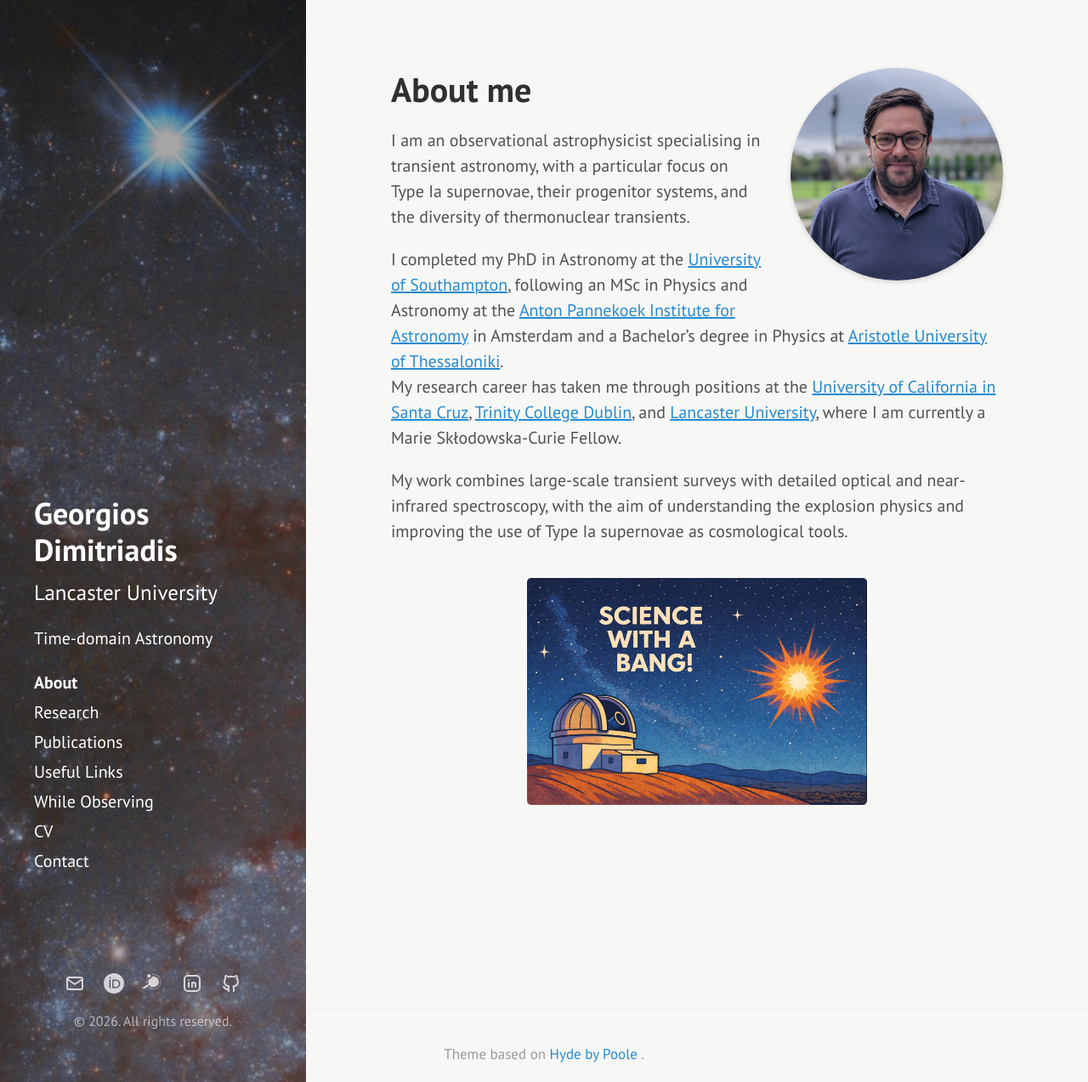
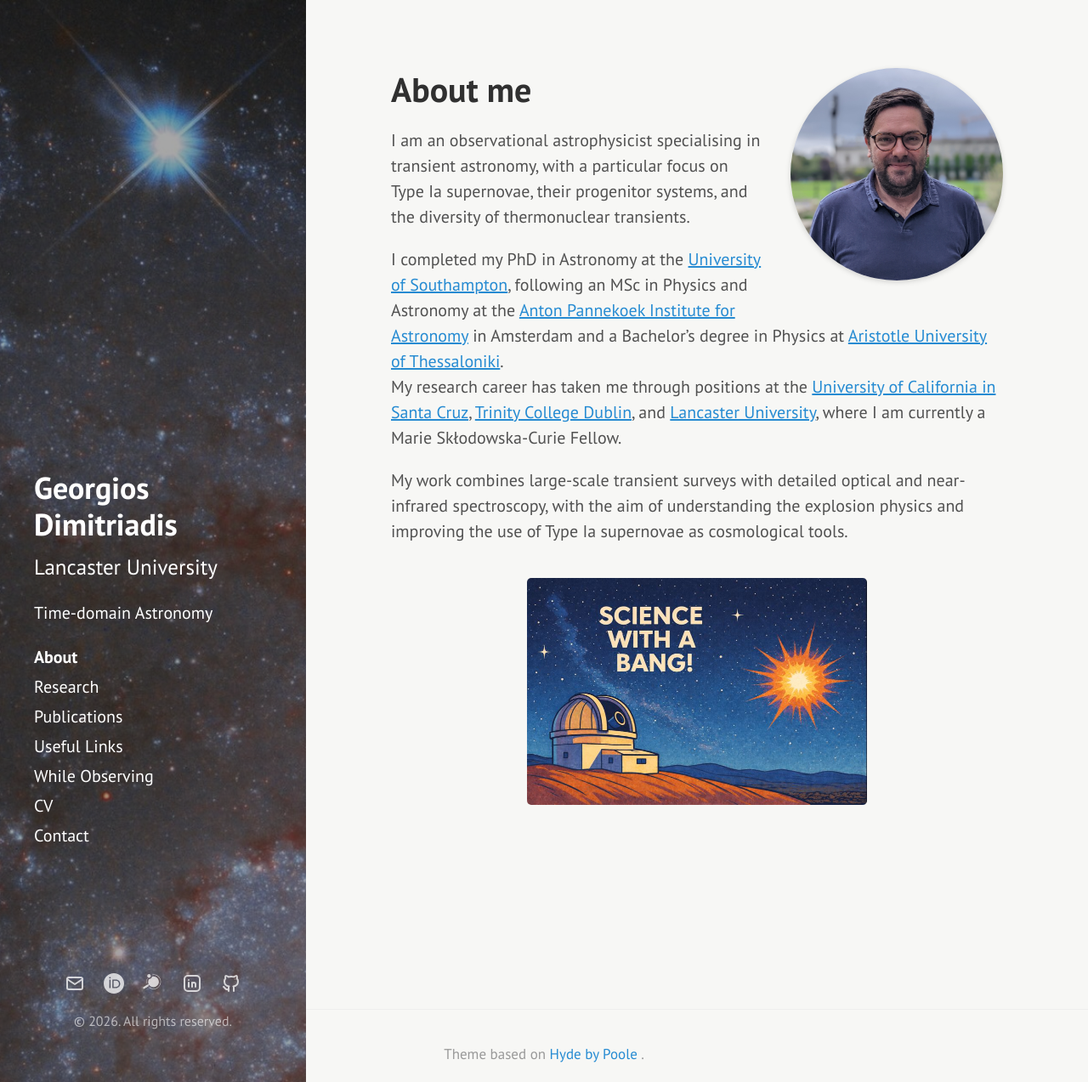
Before and after one commit to geodimitriadis/geodimitriadis.github.io, a Jekyll site: the page built from index.md, in a window 1280 px wide and 1273 px high. Shown: the whole window at 85% size. Built offline with Jekyll 4.4.1, drawn with Linux system fonts in a browser that asks for light colours.

Commit message:
Update hyde.css

```diff
--- a/public/css/hyde.css
+++ b/public/css/hyde.css
@@ -165,7 +165,7 @@ a.sidebar-nav-item:focus {
 
     /* THIS is what moves it lower */
     justify-content: flex-end;
-    padding-bottom: 3.5rem;  /* adjust this number */
+    padding-bottom: 5rem;  /* adjust this number */
   }
 }
 
```
